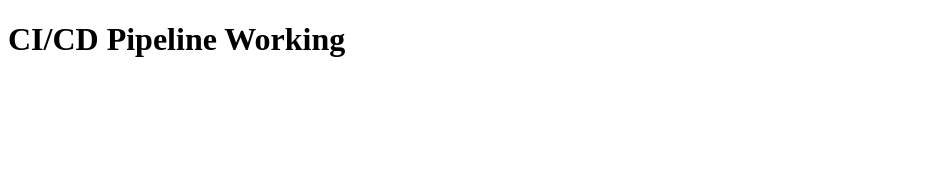
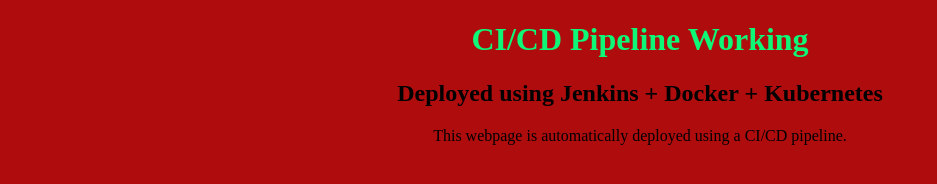
Before and after one commit to Arun-Eshwar-Senthil-Kumar/doc_time_Arun_Eshwar, a plain HTML site: page index.html in a window 1280 px wide. Shown: the whole page, without its empty margins (0-937 px from the left). Drawn offline with Linux system fonts and the light colour scheme.

Commit message:
Add styling and deployment message to index.html

```diff
--- a/index.html
+++ b/index.html
@@ -2,8 +2,20 @@
 <html>
 <head>
 <title>CI/CD Demo</title>
+<style>
+body{
+text-align:center;
+font-family:Times New Roman;
+background-color:#af0d0d;
+}
+h1{
+color:#0ef777;
+}
+</style>
 </head>
 <body>
 <h1>CI/CD Pipeline Working</h1>
+<h2>Deployed using Jenkins + Docker + Kubernetes</h2>
+<p>This webpage is automatically deployed using a CI/CD pipeline.</p>
 </body>
 </html>
```
